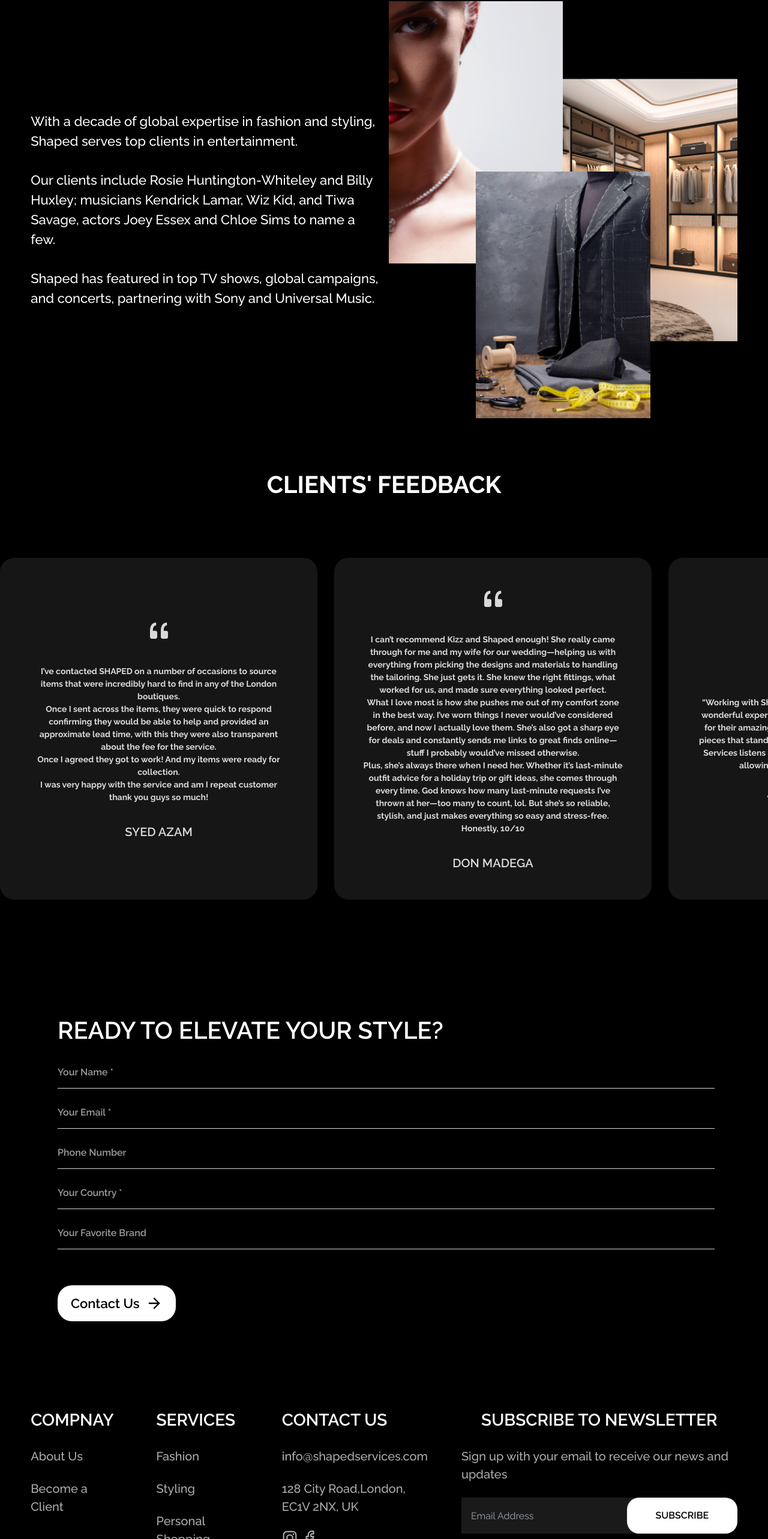
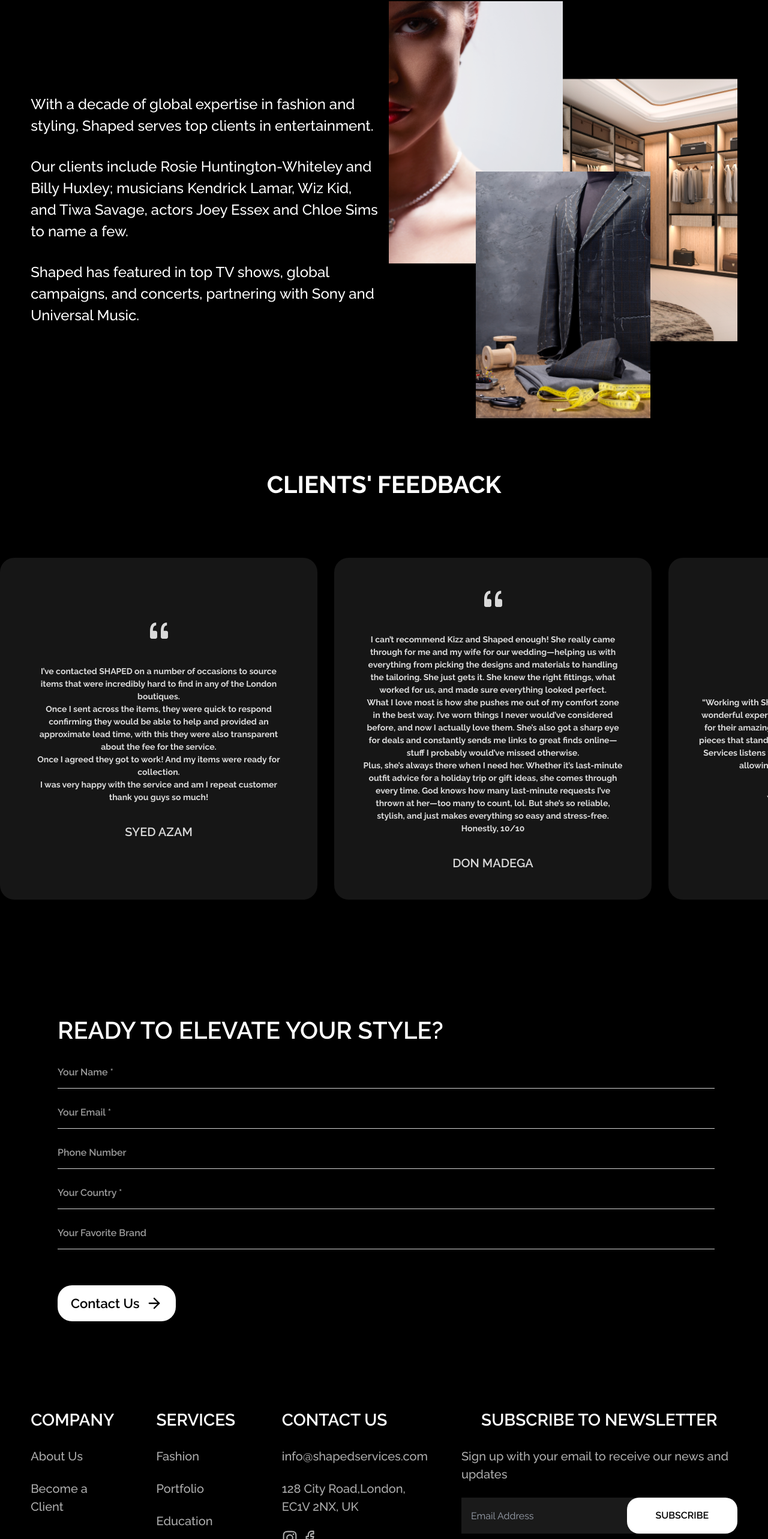
Before and after one commit to kizzy-shaped/shaped, a Next.js app: page /about_us in a window 1280 px wide. Shown: the part 1258-3824 px from the top of the page at 60% size. Built offline with nearby package versions, Linux system fonts and the light colour scheme.

Commit message:
style: update text sizes for consistency and correct spelling in footer

```diff
--- a/app/about_us/page.tsx
+++ b/app/about_us/page.tsx
@@ -52,21 +52,21 @@ function AboutDesc() {
     <div className="w-full h-fit bg-black">
       <Container>
         <Container className="w-[80%] wmin_md:py-[8vh] wmax_md:py-[3vh] flex flex-col items-center wmin_lg:gap-[28px] wmax_lg:gap-[24px]">
-          <div className="wmin_lg:text-[24px] wmax_lg:text-[12px] font-medium text-white text-center">
+          <div className="wmin_lg:text-[24px] wmax_lg:text-[14px] font-medium text-white text-center">
             SHAPED is a luxury concierge service with over 12 years of experience,
             offering bespoke solutions to elevate every aspect of your life.
             From fashion styling and private events to travel arrangements and home
             management, we handle the details, so you don't have to.
           </div>
 
-          <div className="wmin_lg:text-[24px] wmax_lg:text-[12px] font-medium text-white text-center">
+          <div className="wmin_lg:text-[24px] wmax_lg:text-[14px] font-medium text-white text-center">
             We create seamless, luxurious experiences tailored to your needs,
             providing access to the finest services and exclusive opportunities.
             Whether it's a red-carpet look or a private getaway, we simplify your
             life with impeccable service and attention to every detail.
           </div>
 
-          <div className="wmin_lg:text-[24px] wmax_lg:text-[12px] font-medium text-white text-center">
+          <div className="wmin_lg:text-[24px] wmax_lg:text-[14px] font-medium text-white text-center">
             SHAPED is your partner in luxury, making life effortless, extraordinary,
             and uniquely yours.
           </div>
@@ -82,15 +82,15 @@ function Gallery() {
     <div className="w-full h-fit bg-black">
       <Container className="grid wmin_lg:grid-cols-2 wmax_lg:grid-cols-1 gap-[1em] py-[3vh]">
         <div className="col-span-1 h-full flex flex-col wmin_lg:gap-[32px] wmax_lg:gap-[24px] justify-center wmax_lg:order-2">
-          <div className="wmin_lg:text-[22px] wmax_lg:text-[14px] font-medium text-white">
+          <div className="wmin_lg:text-[24px] wmax_lg:text-[14px] font-medium text-white">
             With a decade of global expertise in fashion and styling, Shaped serves top clients in entertainment.
           </div>
 
-          <div className="wmin_lg:text-[22px] wmax_lg:text-[14px] font-medium text-white">
+          <div className="wmin_lg:text-[24px] wmax_lg:text-[14px] font-medium text-white">
             Our clients include Rosie Huntington-Whiteley and Billy Huxley; musicians Kendrick Lamar, Wiz Kid, and Tiwa Savage, actors Joey Essex and Chloe Sims to name a few.
           </div>
 
-          <div className="wmin_lg:text-[22px] wmax_lg:text-[14px] font-medium text-white">
+          <div className="wmin_lg:text-[24px] wmax_lg:text-[14px] font-medium text-white">
             Shaped has featured in top TV shows, global campaigns, and concerts, partnering with Sony and Universal Music.
           </div>
         </div>
--- a/components/footer.tsx
+++ b/components/footer.tsx
@@ -23,7 +23,7 @@ function Footer() {
                 <div className="w-full h-fit grid wmin_md:grid-cols-[1fr_1fr_1fr_3fr] wmax_md:grid-cols-2 wmax_md:grid-rows-3 wmin_md:gap-[56px] wmax_md:gap-y-[1.5em]">
                     {/* Company */}
                     <div className="wmin_lg:col-span-1 wmax_lg:col-start-1 wmax_lg:col-end-2 flex flex-col gap-[24px]">
-                        <TitleTile text="compnay" />
+                        <TitleTile text="company" />
 
                         <div className="flex flex-col gap-[24px]">
                             {[
@@ -39,12 +39,12 @@ function Footer() {
 
                         <div className="flex flex-col gap-[24px]">
                             {[
-                                { label: 'Fashion', link: 'fashion_services' },
-                                { label: 'Styling', link: 'styling_services' },
-                                { label: 'Personal Shopping', link: 'personal_services' },
-                                { label: 'Bespoke Garment Creation', link: 'bespoke_garment_creation' },
+                                { label: 'Fashion', link: '/fashion' },
+                                { label: 'Portfolio', link: '/portfolio' },
+                                { label: 'Education', link: '/services?serviceId=shaped_education' },
+                                // { label: 'Bespoke Garment Creation', link: 'bespoke_garment_creation' },
                                 // { label: 'And so on', link: 'fashion_services' },
-                            ].map(({ label, link }, index) => (<LinkSubtitleTile link={`/services?serviceId=${link}`} text={label} key={index} />))}
+                            ].map(({ label, link }, index) => (<LinkSubtitleTile link={link} text={label} key={index} />))}
                         </div>
                     </div>
                     {/* Services */}
@@ -97,7 +97,7 @@ function Footer() {
                         <LinkSubtitleTile link="/privacy_policy" text="Privacy Policy" />
                     </div>
 
-                    &copy; <SubtitleTile className="wmax_lg:hidden" text="Shaped 2024 All Right Reserved" />
+                    &copy; <SubtitleTile className="wmax_lg:hidden" text="Shaped 2025 All Right Reserved" />
                 </div>
 
                 <div className="wmin_lg:hidden flex items-center justify-center gap-[3px]">
--- a/components/homeComponents.tsx
+++ b/components/homeComponents.tsx
@@ -97,8 +97,8 @@ export function About() {
     }}
     >
       <Container className="h-fit wmin_lg:grid wmin_lg:grid-cols-2 gap-[3em] wmax_lg:flex wmax_lg:flex-col wmin_lg:pt-[11vh] wmax_lg:pt-[3vh]">
-        <div className="col-span-1 h-full flex flex-col gap-[32px] justify-center">
-          <div className="wmin_xl:text-[22px] wmax_xl:text-[14px] font-medium text-white">
+        <div className="col-span-1 h-full flex flex-col gap-[32px] justify-center wmax_xl:items-center">
+          <div className="wmin_xl:text-[22px] wmax_xl:text-[15px] font-medium text-white wmax_xl:text-center">
             At SHAPED, we are redefining what it means to experience true luxury
             in the modern world. Our singular mission is to return to you the
             one thing that matters most, your time. Through unparalleled service
```
